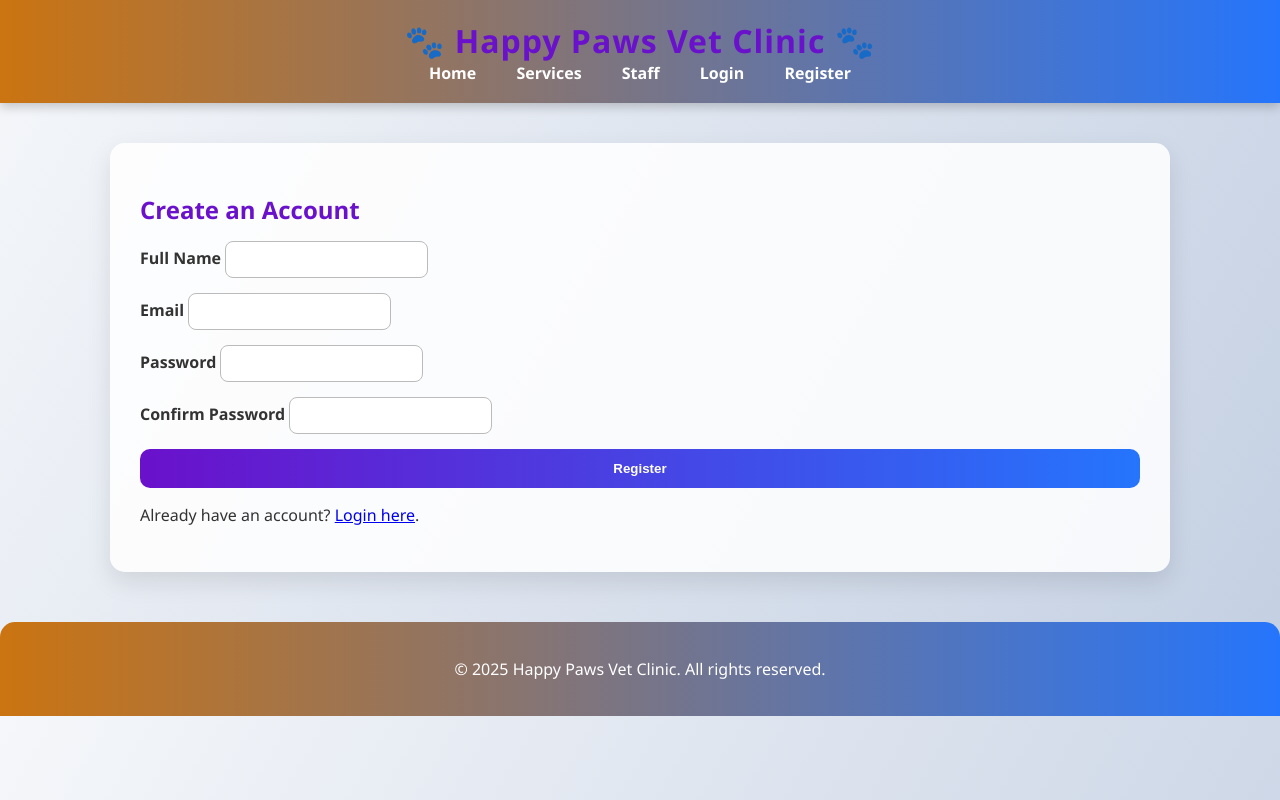
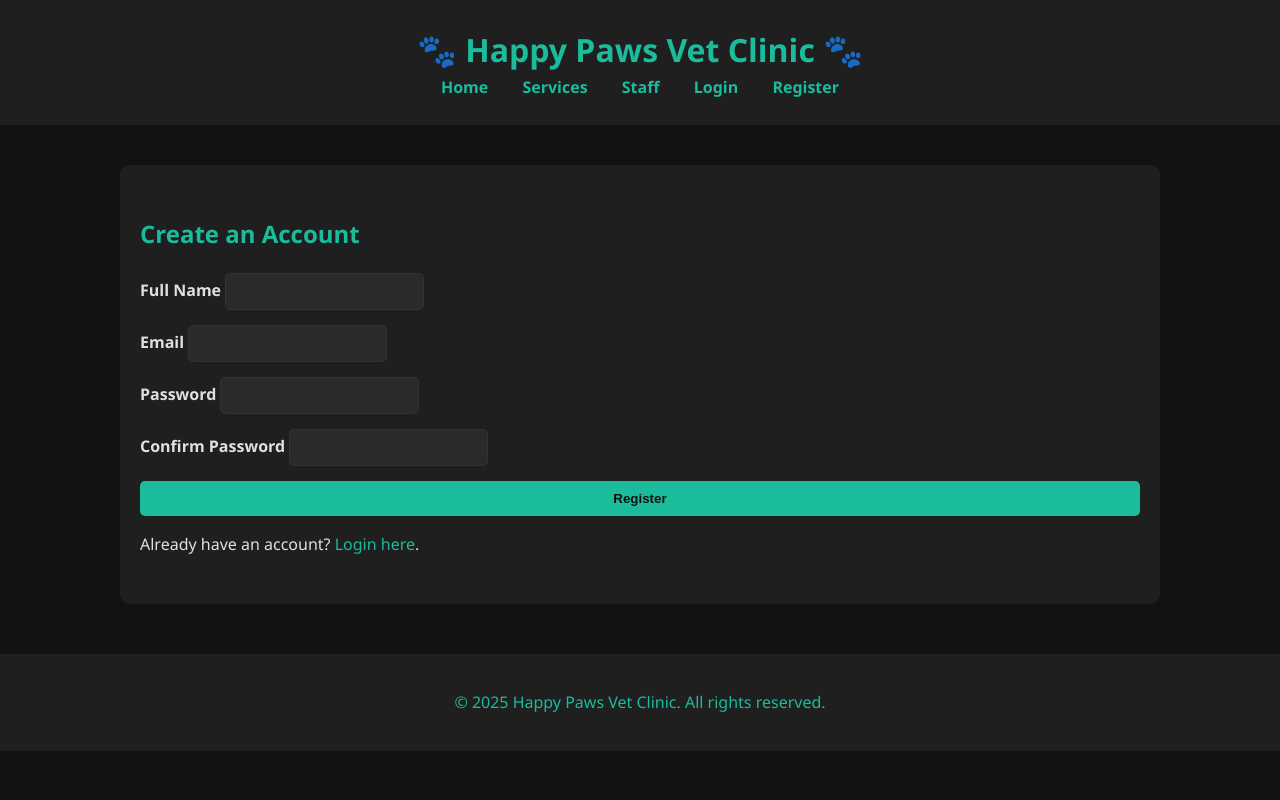
Before and after one commit to DeQuirozJanPaul200408/Happy-Paws-Vet-Clinic, a Flask app: page /register in a window 1280 px wide. Run offline with Flask 3, Linux system fonts and the light colour scheme.

Commit message:
2nd Commit

```diff
--- a/static/style.css
+++ b/static/style.css
@@ -1,110 +1,111 @@
+/* ---------- BASE ---------- */
 body {
     font-family: 'Segoe UI', Tahoma, Geneva, Verdana, sans-serif;
     margin: 0;
     padding: 0;
-    background: linear-gradient(120deg, #f5f7fa, #c3cfe2);
-    color: #333;
+    background: #121212; /* dark gray/black */
+    color: #e0e0e0;
+    line-height: 1.6;
 }
 
+a {
+    color: #1abc9c;
+    text-decoration: none;
+}
+
+a:hover {
+    color: #16a085;
+}
+
+/* ---------- HEADER ---------- */
 header {
-    background: linear-gradient(90deg, #cb7411, #2575fc);
-    color: white;
-    padding: 1.2rem 0;
+    background: #1f1f1f;
+    color: #1abc9c;
+    padding: 1.5rem 0;
     text-align: center;
-    box-shadow: 0 4px 10px rgba(0,0,0,0.2);
 }
 
 header h1 {
     margin: 0;
     font-size: 2rem;
-    letter-spacing: 1px;
 }
 
+/* ---------- NAVIGATION ---------- */
 nav a {
-    color: white;
-    margin: 0 18px;
-    text-decoration: none;
+    color: #1abc9c;
+    margin: 0 15px;
     font-weight: 600;
-    transition: all 0.3s ease;
 }
 
 nav a:hover {
-    text-decoration: underline;
-    transform: scale(1.05);
+    color: #16a085;
 }
 
+/* ---------- MAIN CONTENT ---------- */
 main {
-    padding: 30px;
+    padding: 30px 20px;
     max-width: 1000px;
     margin: 40px auto;
-    background: #ffffffdd;
-    border-radius: 15px;
-    box-shadow: 0 10px 25px rgba(0,0,0,0.1);
+    background: #1f1f1f;
+    border-radius: 10px;
 }
 
+/* ---------- FOOTER ---------- */
 footer {
     text-align: center;
     padding: 20px;
-    background: linear-gradient(90deg, #cb7411, #2575fc);
-    color: white;
+    background: #1f1f1f;
+    color: #1abc9c;
     margin-top: 50px;
-    border-top-left-radius: 15px;
-    border-top-right-radius: 15px;
     font-weight: 500;
 }
 
+/* ---------- HEADINGS ---------- */
 h1, h2, h3 {
-    color: #6a11cb;
+    color: #1abc9c;
     font-weight: 700;
-    margin-bottom: 15px;
 }
 
+/* ---------- FORMS ---------- */
 form {
     display: flex;
     flex-direction: column;
     gap: 15px;
 }
 
+label {
+    font-weight: 600;
+}
+
 .form-control {
-    padding: 10px 12px;
-    border: 1px solid #bbb;
-    border-radius: 8px;
-    transition: all 0.3s ease;
+    padding: 10px;
+    border: 1px solid #333;
+    border-radius: 5px;
+    background: #2a2a2a;
+    color: #e0e0e0;
 }
 
 .form-control:focus {
-    border-color: #6a11cb;
-    box-shadow: 0 0 5px rgba(106,17,203,0.5);
+    border-color: #1abc9c;
     outline: none;
 }
 
-label {
-    font-weight: 600;
-    margin-bottom: 5px;
-}
-
+/* ---------- BUTTONS ---------- */
 .btn {
-    background: linear-gradient(90deg, #6a11cb, #2575fc);
-    color: white;
+    background: #1abc9c;
+    color: #121212;
     border: none;
-    padding: 12px 18px;
-    border-radius: 10px;
+    padding: 10px 15px;
+    border-radius: 5px;
     cursor: pointer;
     font-weight: 600;
-    transition: all 0.3s ease;
 }
 
 .btn:hover {
-    transform: translateY(-2px);
-    box-shadow: 0 5px 15px rgba(0,0,0,0.2);
+    background: #16a085;
 }
 
-/* SMALL BUTTONS */
-.btn-sm {
-    padding: 5px 10px;
-    font-size: 0.9rem;
-}
-
+/* ---------- CARDS ---------- */
 .cards {
     display: grid;
     grid-template-columns: repeat(auto-fit, minmax(250px, 1fr));
```
Also changed, not shown: other parts of static/style.css (+17 -40 lines).
